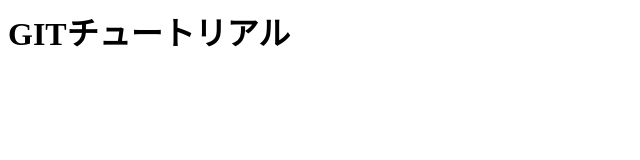
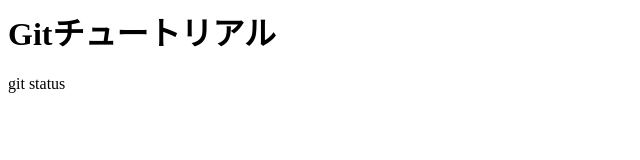
Before and after one commit to hiratashigeto/git_tutorial, a plain HTML site: page index.html in a window 1280 px wide. Shown: the whole page, without its empty margins (0-640 px from the left). Drawn offline with Linux system fonts and the light colour scheme.

Commit message:
git statusコマンドを追記

```diff
--- a/index.html
+++ b/index.html
@@ -1 +1,2 @@
-<h1>GITチュートリアル</h1>
+<h1>Gitチュートリアル</h1>
+<p>git status</p>
```
